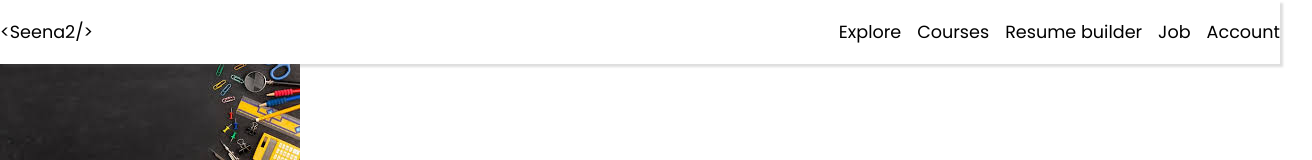
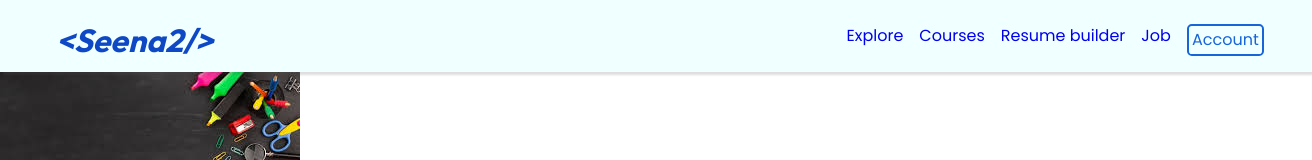
Before and after one commit to Seena2/resume_builder, a React (Vite) app: page / in a window 1280 px wide. Shown: the top 160 px of the page, 1312 px wide, since content can reach past the window. Built offline with nearby package versions, Linux system fonts and the light colour scheme.

Commit message:
adds styling to navbar

```diff
--- a/src/App.jsx
+++ b/src/App.jsx
@@ -10,7 +10,7 @@ import {
 import Navbar from "./Components/Navbar";
 import Home from "./components/Home";
 import Explore from "./Pages/Explore";
-import Skill from "./Pages/Skill";
+import Skill from "./Pages/Courses";
 import Resume from "./Pages/Resume";
 import Job from "./Pages/Job";
 import Login from "./Pages/Login";
@@ -26,7 +26,7 @@ function App() {
       <Routes>
         <Route path="/" element={<Home />} />
         <Route path="/Explore" element={<Explore />} />
-        <Route path="/Skill" element={<Skill />} />
+        <Route path="/courses" element={<Skill />} />
         <Route path="/Resume" element={<Resume />} />
         <Route path="/Job" element={<Job />} />
         <Route path="/Login" element={<Login />} />
--- a/src/components/Navbar.jsx
+++ b/src/components/Navbar.jsx
@@ -12,8 +12,8 @@ const Navbar = () => {
   return (
     <div className="navbar">
       <nav className="nav">
-        <div className="nav-logo">
-          <Link to="/">{`<Seena2/>`}</Link>
+        <div>
+          <Link to="/" className="nav-logo">{`<Seena2/>`}</Link>
         </div>
 
         <div className="nav-menu">
--- a/src/index.css
+++ b/src/index.css
@@ -18,50 +18,58 @@ body {
 }
 /*Navbar Styling*/
 /*header and Nav*/
-.header {
+.navbar {
+  top: 0;
+  left: 0;
+  position: sticky;
+  z-index: 9999;
   background-color: azure;
-  padding: 0.7rem;
-  box-shadow: 0 0.2rem 0 rgba(0, 0, 0, 0.1);
-  position: sticky;
-  top: 0;
+  padding: 1rem; /* removing add space above the nav*/
+  width: 100%;
+  height: 2.5rem;
+  box-shadow: 3px 3px 2px rgba(92, 92, 92, 0.2);
+  align-items: center;
 }
 .nav {
-  position: fixed;
-  top: 0;
-  left: 0;
-  z-index: 9999;
-  width: 100%;
-  height: 4rem;
-
-  background-color: #fff;
   display: flex;
+  align-items: center;
   justify-content: space-between;
-  align-items: center;
-  box-shadow: 3px 3px 2px rgba(92, 92, 92, 0.2);
-}
-
-nav {
-  display: flex;
-  justify-content: space-between;
-}
-nav h1 {
-  margin-left: 3rem;
-  color: #0f48c4;
+  margin-right: 2rem;
 }
 nav div {
   display: flex;
   justify-content: space-between;
   gap: 1rem;
 }
-nav a {
-  text-decoration: none;
-  font-size: 1.1rem;
-  color: #000;
+.nav-logo {
+  font-family: Outfit;
+  font-size: 2rem;
+  font-weight: bold;
+  font-style: oblique;
+  color: #0f48c4;
+  margin-left: 2.5rem;
 }
-nav a:hover {
-  color: #0f48c4;
+
+.menuLink:hover {
+  color: #1865d8;
   border-bottom: 1px solid #68b5f3;
   transition: cubic-bezier(0.075, 0.82, 0.165, 1);
+}
+
+.menulink.active {
+  color: #c05710;
+}
+.nav-login {
+  color: #1865d8;
+  text-decoration: none;
+  border-radius: 0.3rem;
+  border: 2px solid #1865d8;
+  padding: 0.1rem 0.2rem;
+  cursor: pointer;
+}
+.nav-login:hover {
+  background-color: #1865d8;
+  color: white;
 }
 
 .resume {
```
